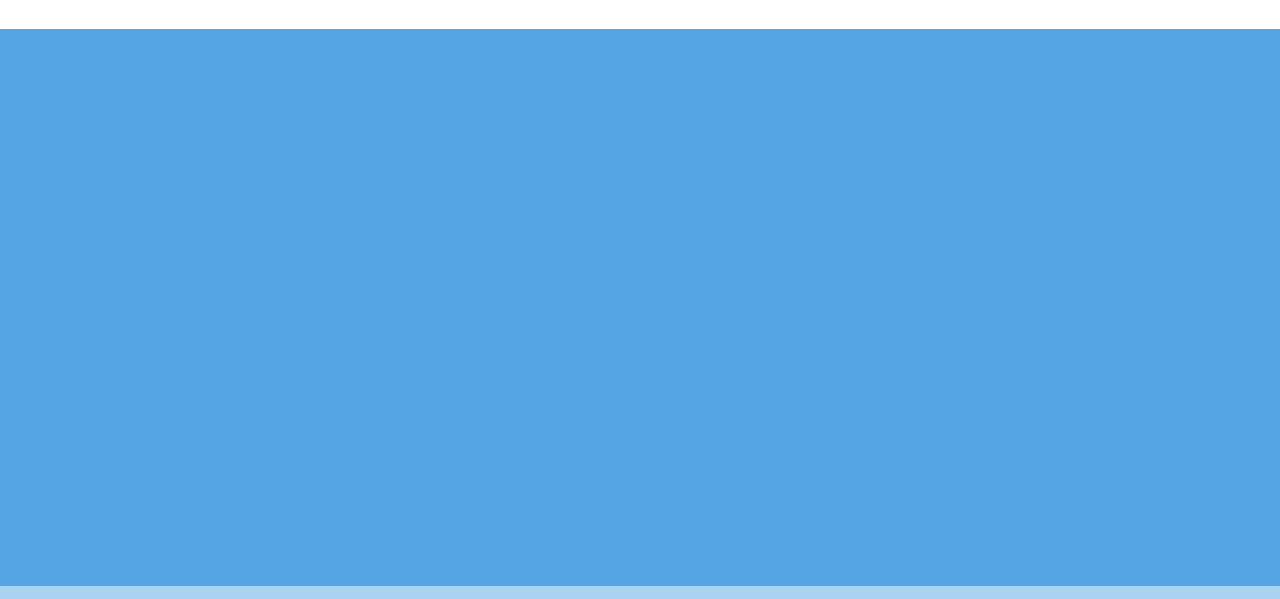
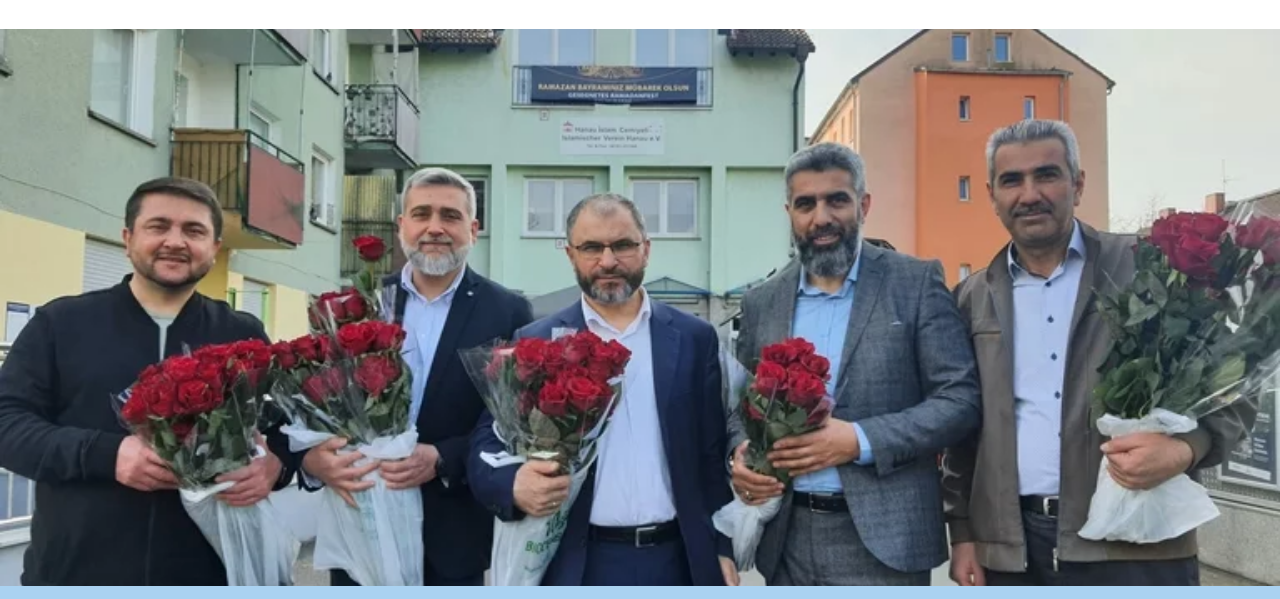
Before and after one commit to ivhanau-eb/ivhanau-website, a plain HTML site: page index.html in a window 1280 px wide. Shown: the part 106-705 px from the top of the page. Drawn offline with Linux system fonts and the light colour scheme; a script that the page names is missing.

Commit message:
Update banner to use image

```diff
--- a/index.html
+++ b/index.html
@@ -37,7 +37,7 @@
         <a href="http://ivhanau.de/de/sitemap/" onclick="return false;" id="wbk-mnav-button" aria-haspopup="true" aria-expanded="false" aria-label="Show navigation" class="wbk-mnav-ready"><svg aria-hidden="true" class="opener" xmlns="http://www.w3.org/2000/svg" version="1.1" width="46" height="46" viewBox="0 0 46 46"><path d="m 4,33 38,0 0,4 -38,0 z m 0,-12 38,0 0,4 -38,0 z M 4,9 42,9 42,13 4,13 z"></path></svg><svg aria-hidden="true" class="hider" xmlns="http://www.w3.org/2000/svg" version="1.1" width="46" height="46" viewBox="0 0 46 46"><path d="M 10.96875,8.15625 8.15625,10.96875 20.1875,23 8.15625,35.03125 10.96875,37.84375 23,25.8125 35.03125,37.84375 37.84375,35.03125 25.8125,23 37.84375,10.96875 35.03125,8.15625 23,20.1875 10.96875,8.15625 z"></path></svg></a><div id="leisteobenwrap"><div id="leisteoben"><div id="wbk-logo" data-wbk-viewport-align="tablet-center mobile-center"><a href="http://ivhanau.de/"><img alt="HERZLICH WILLKOMMEN" loading="eager" src="./index_files/AT-logo_l.webp" width="1280" height="1280"></a></div>
 <nav><ul id="wbk-main-nav"><li class="active"><a data-wbk-behavior="self" href="http://ivhanau.de/"><span class="txt">Startseite</span></a></li><li><a href="http://ivhanau.de/angebote.html"><span class="txt">Veranstaltungen</span></a></li><li><a href="http://ivhanau.de/kontakt.html"><span class="txt">Kontakt</span></a></li></ul></nav></div><div id="wbk-header">
 
-		<div id="banner1" style="background-image: url('./index_files/banner-img.jpg'); background-size: cover; background-position: center;"></div>
+		<div id="banner1" style="background-image: url('./index_files/IMG-20230423-WA0003_m.webp'); background-size: cover; background-position: center;"></div>
 		<div id="banner"><div id="wbk-title" class="aligncenter"><a href="http://ivhanau.de/"><span>HERZLICH WILLKOMMEN</span></a></div><div id="wbk-subtitle" class="aligncenter"><span>Islamischer Verein Hanau e.V.&nbsp;</span></div>
 </div></div>
 </div></div>
```
Also changed, not shown: index_files/banner.webp (added).
